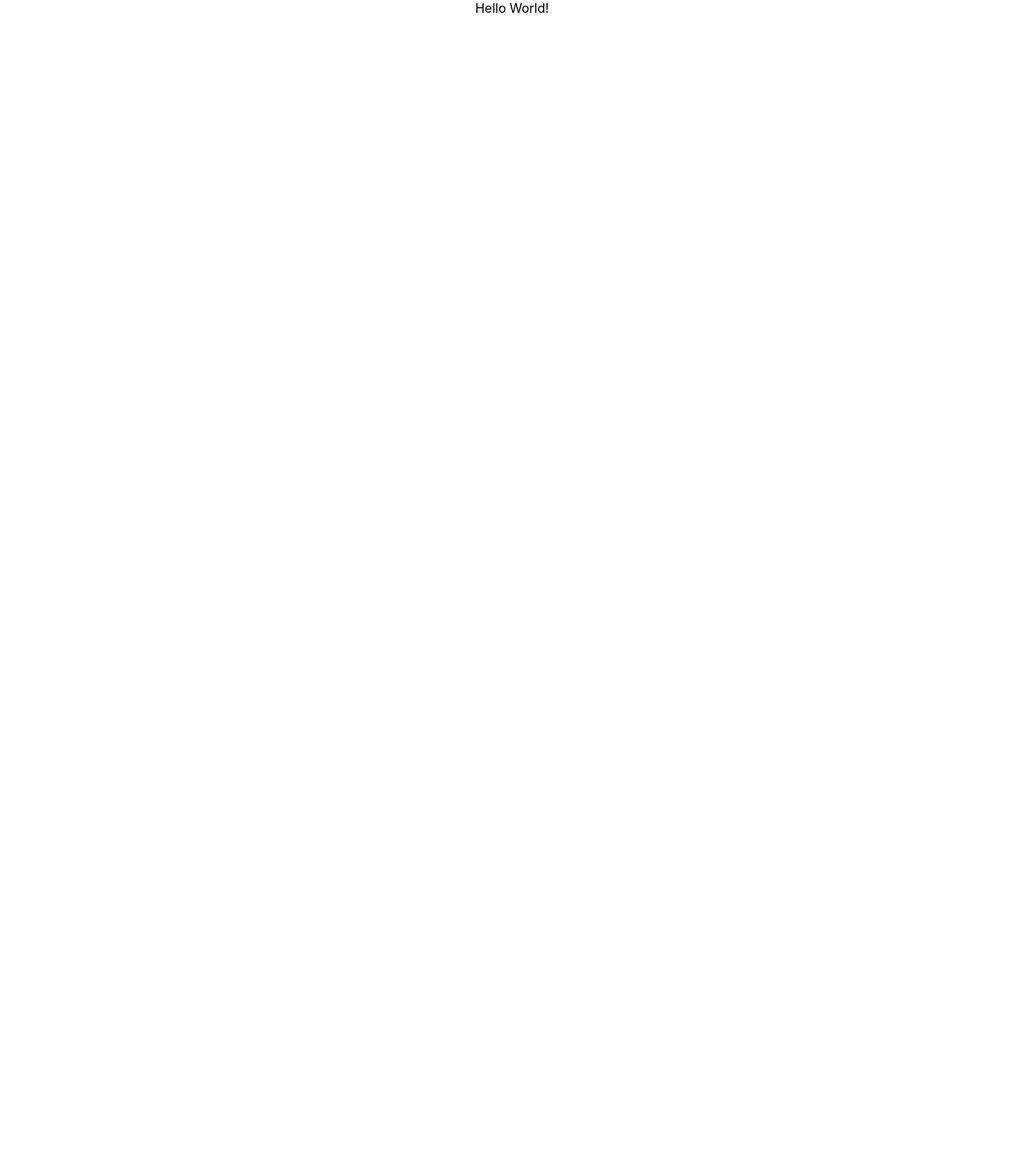
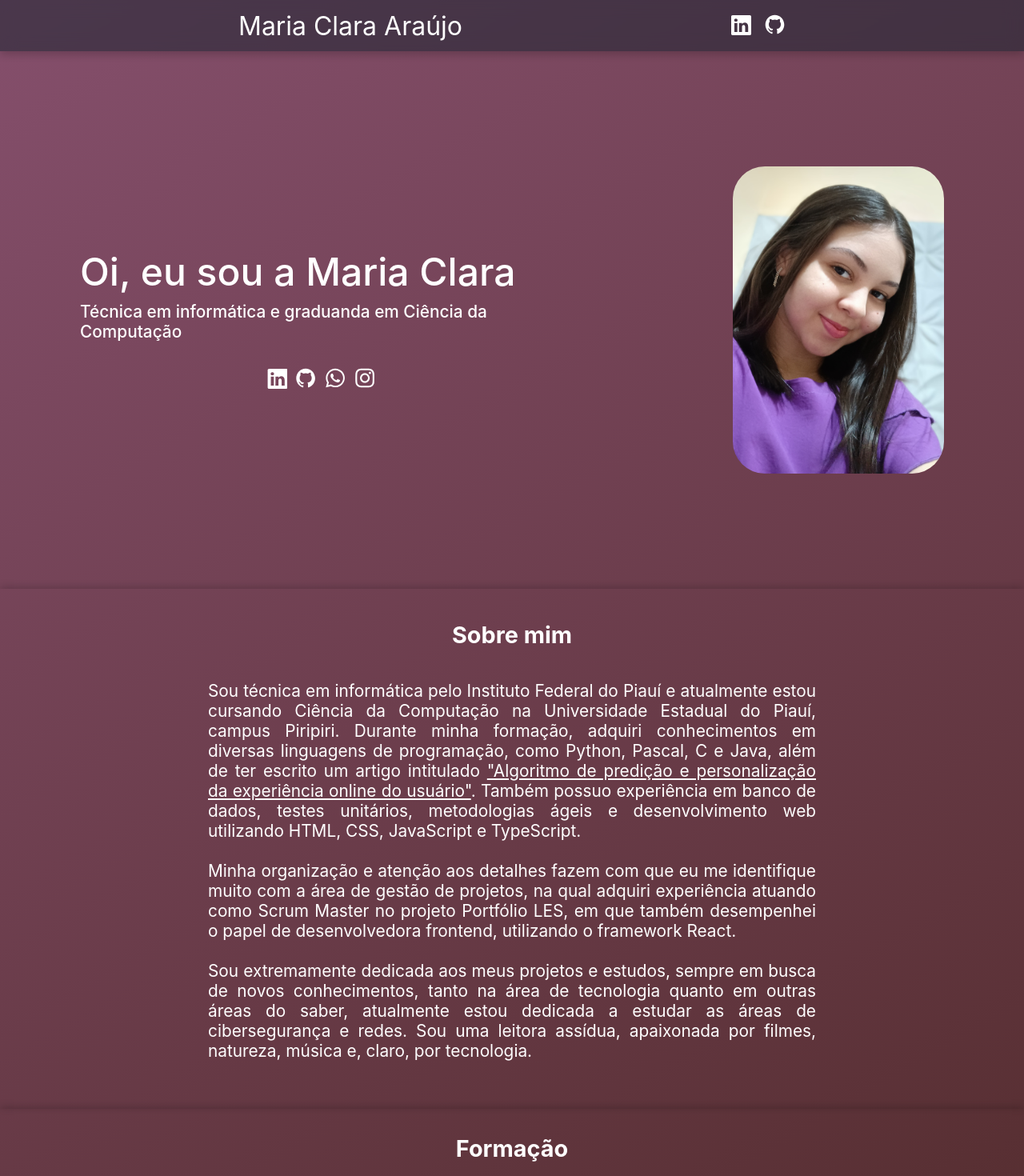
Before and after one commit to clara0904/curriculo, a React (Create React App) app: page / in a window 1280 px wide. Shown: the top 1470 px of the page at 80% size. Before the commit the page ends 800 px from the top, so only its background shows below. Built offline with nearby package versions, Linux system fonts and the light colour scheme.

Commit message:
feat: configurações gerais

```diff
--- a/package.json
+++ b/package.json
@@ -6,6 +6,7 @@
     "@testing-library/jest-dom": "^5.17.0",
     "@testing-library/react": "^13.4.0",
     "@testing-library/user-event": "^13.5.0",
+    "prop-types": "^15.8.1",
     "react": "^18.3.1",
     "react-dom": "^18.3.1",
     "react-icons": "^5.3.0",
--- a/src/App.css
+++ b/src/App.css
@@ -1,3 +1,12 @@
+:root{
+  --max-width: 1080px;
+}
+
 .App {
   text-align: center;
 }
+
+body{
+  background: linear-gradient(150deg, #854F6C, #522B2B, #2B124C);
+  background-size: 120% 120%;
+}
--- a/src/App.js
+++ b/src/App.js
@@ -1,9 +1,22 @@
 import './App.css';
+import NavBar from './sections/NavBar/NavBar';
+import Welcome from './sections/Welcome/Welcome';
+import About from './sections/About/About';
+import Certifications from './sections/Certifications/Certifications';
+import Projects from './sections/Projects/Projects';
+import Skills from './sections/Skills/Skills';
+import Footer from './sections/Footer/Footer';
 
 function App() {
   return (
     <div className="App">
-      Hello World!
+      <NavBar/>
+      <Welcome/>
+      <About/>
+      <Certifications/>
+      <Projects/>
+      <Skills/>
+      <Footer/>
     </div>
   );
 }
--- a/src/index.css
+++ b/src/index.css
@@ -4,7 +4,6 @@
 }
 
 body {
-  margin: 0;
   font-family: -apple-system, BlinkMacSystemFont, 'Segoe UI', 'Roboto', 'Oxygen',
     'Ubuntu', 'Cantarell', 'Fira Sans', 'Droid Sans', 'Helvetica Neue',
     sans-serif;
```
Also changed, not shown: 1 other file (tests, documents, lock files or other folders).
